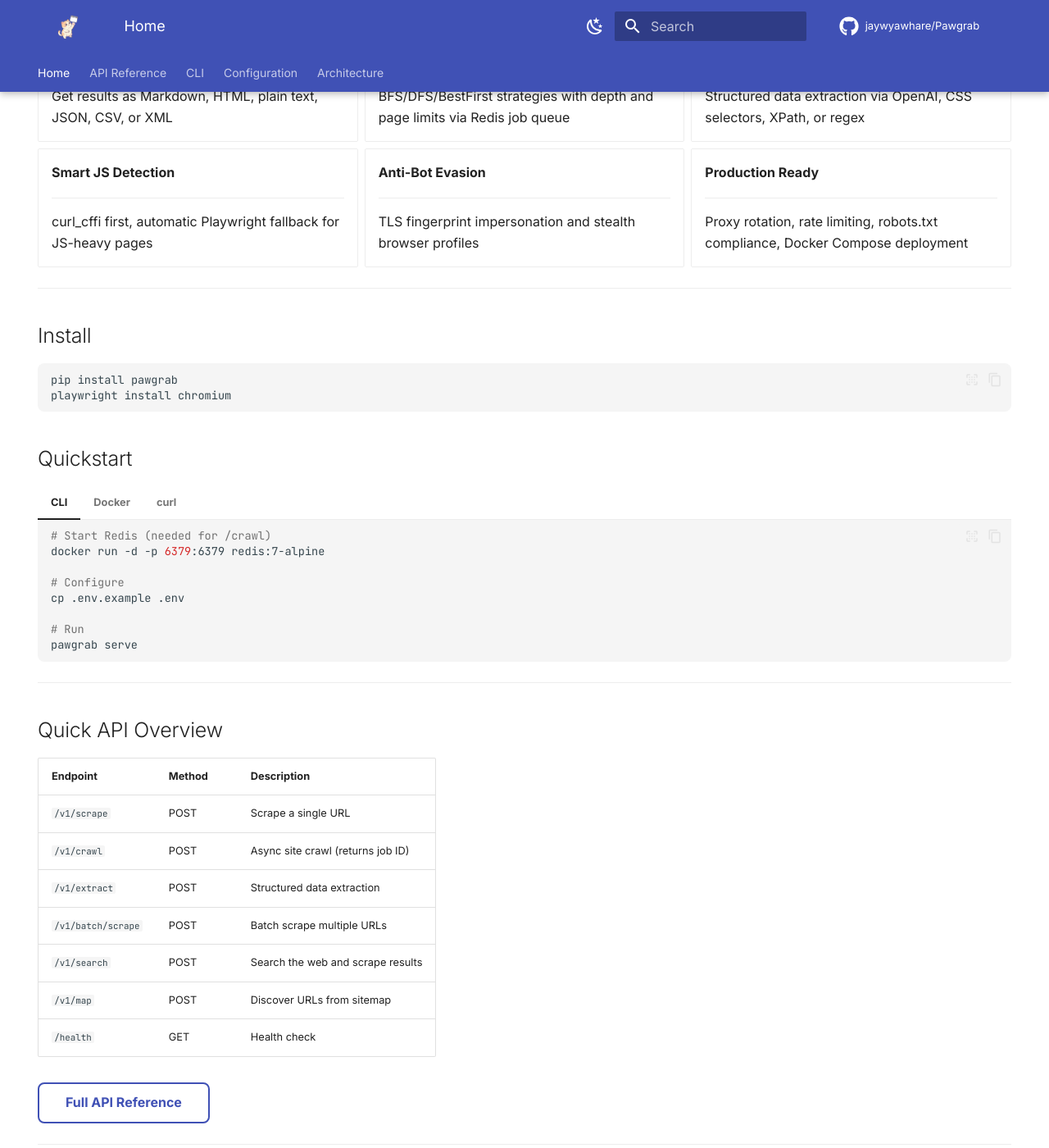
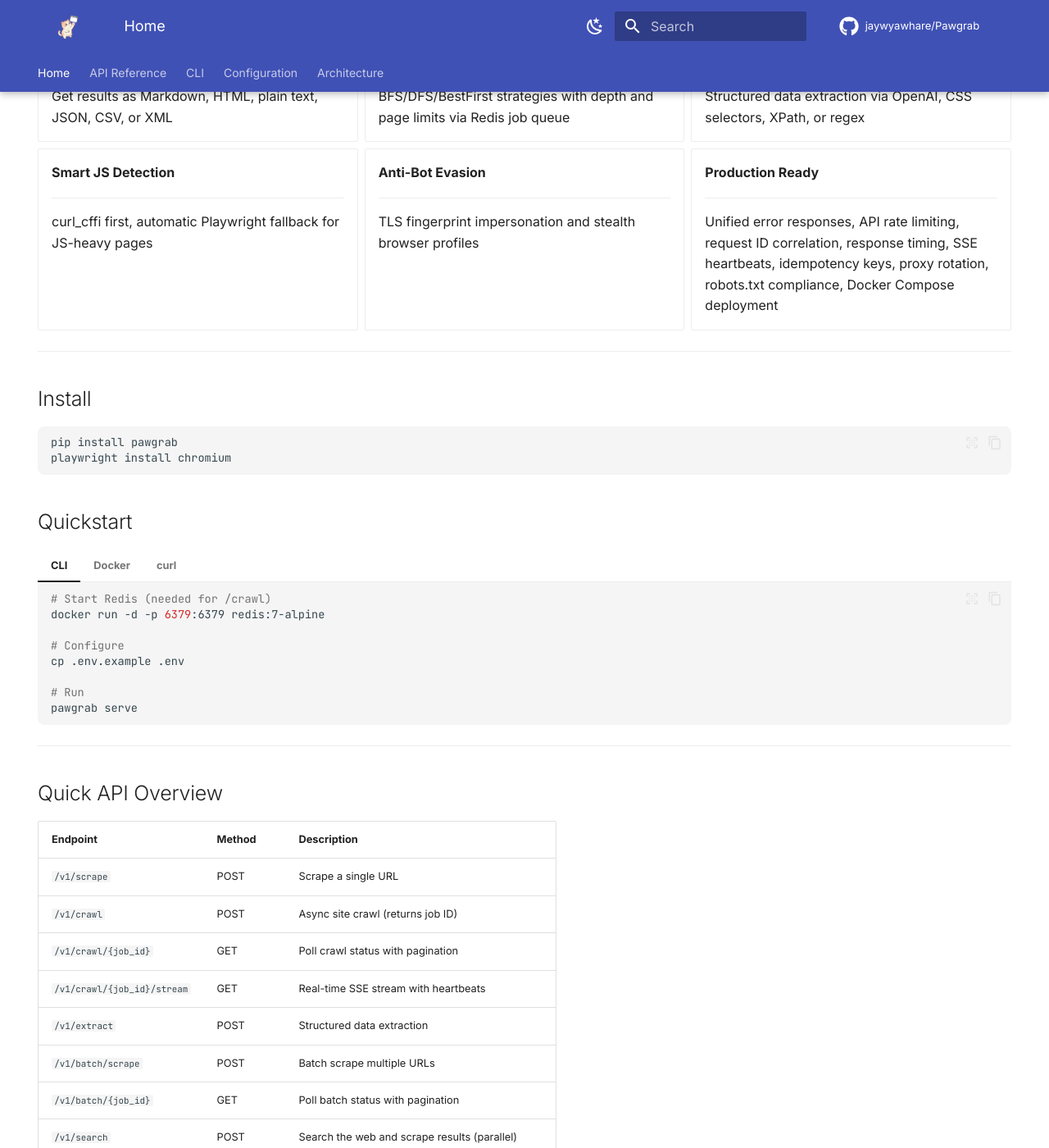
Before and after one commit to jaywyawhare/Pawgrab, an MkDocs documentation site: the page built from docs/index.md, in a window 1280 px wide and 1400 px high, scrolled down 556 px. Shown: the whole window at 82% size. Built offline with MkDocs 1.6.1 and Material for MkDocs 9.7.7, drawn with Linux system fonts in a browser that asks for light colours; comment, search, counter and statistics services are not loaded; some of the changed text lies outside the part shown.

Commit message:
Update API documentation to reflect new endpoints and features, including unified error responses, request ID correlation, and real-time SSE streaming. Enhance existing endpoint descriptions and add details for batch processing and proxy management.

```diff
--- a/docs/index.md
+++ b/docs/index.md
@@ -55,7 +55,7 @@
 
     ---
 
-    Proxy rotation, rate limiting, robots.txt compliance, Docker Compose deployment
+    Unified error responses, API rate limiting, request ID correlation, response timing, SSE heartbeats, idempotency keys, proxy rotation, robots.txt compliance, Docker Compose deployment
 
 </div>
 
@@ -106,11 +106,16 @@
 |----------|--------|-------------|
 | `/v1/scrape` | POST | Scrape a single URL |
 | `/v1/crawl` | POST | Async site crawl (returns job ID) |
+| `/v1/crawl/{job_id}` | GET | Poll crawl status with pagination |
+| `/v1/crawl/{job_id}/stream` | GET | Real-time SSE stream with heartbeats |
 | `/v1/extract` | POST | Structured data extraction |
 | `/v1/batch/scrape` | POST | Batch scrape multiple URLs |
-| `/v1/search` | POST | Search the web and scrape results |
+| `/v1/batch/{job_id}` | GET | Poll batch status with pagination |
+| `/v1/search` | POST | Search the web and scrape results (parallel) |
 | `/v1/map` | POST | Discover URLs from sitemap |
-| `/health` | GET | Health check |
+| `/v1/proxy/pool` | POST/GET | Manage proxy pool |
+| `/health` | GET | Health check (API, Redis, browser pool, memory) |
+| `/status` | GET | Service info and version |
 
 [Full API Reference](api.md){ .md-button }
 
```
